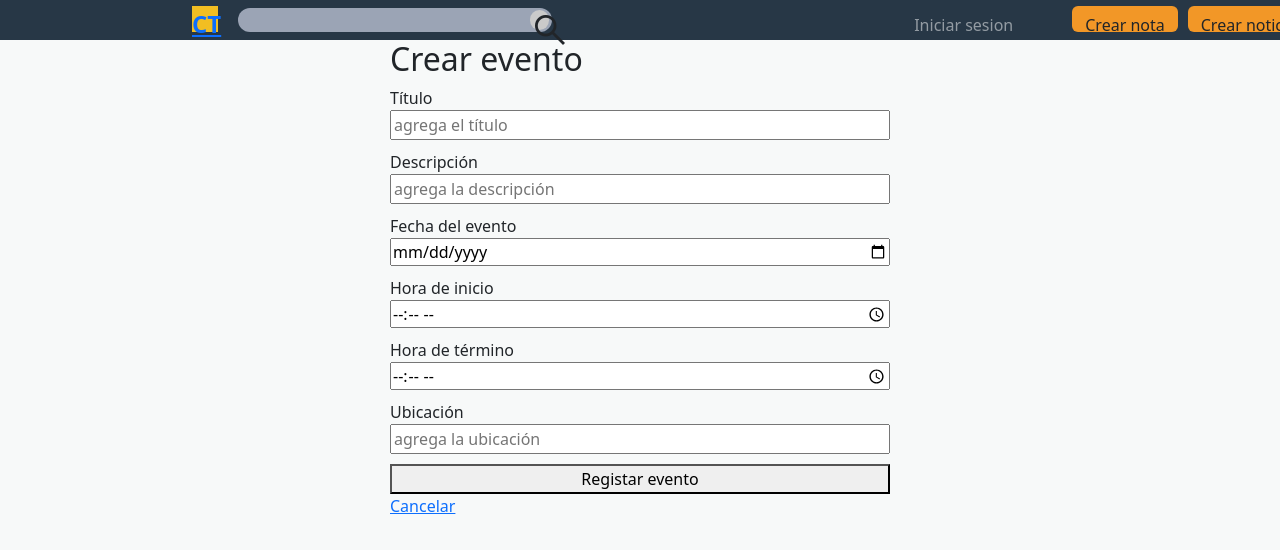
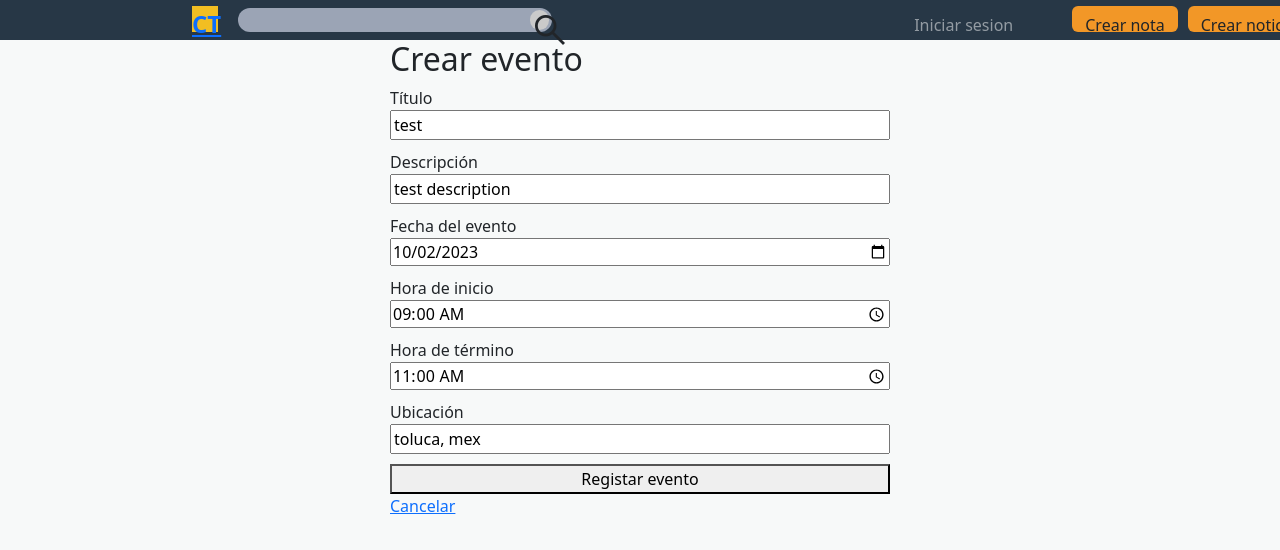
Before and after one commit to Rene-Mayhrem/COMTOL_frontend, a React (Create React App) app: page /create-event in a window 1280 px wide. Shown: the top 550 px of the page. Built offline with nearby package versions, Linux system fonts and the light colour scheme; no server answers.

Commit message:
Adding post function

```diff
--- a/src/pages/event/create/CreateEvent.jsx
+++ b/src/pages/event/create/CreateEvent.jsx
@@ -1,36 +1,134 @@
-import React from 'react'
-import { Link } from 'react-router-dom'
-import './CreateEvent.css'
+import React, { useState } from "react";
+import { Link, useNavigate } from "react-router-dom";
+import "./CreateEvent.css";
+import axios from "axios";
 
 const CreateEvent = () => {
+  //? change to another component
+  let navigate = useNavigate();
+
+  //? Create an empty event
+  const [event, setEvent] = useState({
+    title: "test",
+    description: "test description",
+    created_at: "2023-10-02",
+    date_event: "2023-10-02",
+    start_time: "09:00",
+    end_time: "11:00",
+    location: "toluca, mex",
+  });
+
+  //? deconstruct event object
+  const {
+    title,
+    description,
+    date_event,
+    created_at,
+    created_by,
+    start_time,
+    end_time,
+    location,
+  } = event;
+
+  //? Set new values from the form to the Event object in JSON format
+  const onInputChange = (e) => {
+    setEvent({ ...event, [e.target.name]: e.target_value });
+  };
+
+  const onSubmit = async (e) => {
+    e.preventDefault();
+    console.log(event);
+    await axios.post("http://localhost:8080/events", event);
+    navigate("/");
+  };
+
   return (
-    <div className='form-create-event'>
-      <form>
+    <div className="form-create-event">
+      <form
+        onSubmit={(e) => {
+          onSubmit(e);
+        }}
+      >
         <h2>Crear evento</h2>
         <label htmlFor="title">Título</label>
-        <input type="text" className='form-create' placeholder='agrega el título' name='title'/>
+        <input
+          type="text"
+          className="form-create"
+          placeholder="agrega el título"
+          name="title"
+          onChange={(e) => {
+            onInputChange(e);
+          }}
+          value={title}
+        />
 
         <label htmlFor="description">Descripción</label>
-        <input type="description" className='form-create' placeholder='agrega la descripción' name='description'/>
+        <input
+          type="description"
+          className="form-create"
+          placeholder="agrega la descripción"
+          name="description"
+          onChange={(e) => {
+            onInputChange(e);
+          }}
+          value={description}
+        />
 
         <label htmlFor="date_event">Fecha del evento</label>
-        <input type="date" className='form-create' name='date_event'/>
+        <input
+          type="date"
+          className="form-create"
+          name="date_event"
+          onChange={(e) => {
+            onInputChange(e);
+          }}
+          value={date_event}
+        />
 
         <label htmlFor="start_time">Hora de inicio</label>
-        <input type="time" className='form-create' name='start_time'/>
+        <input
+          type="time"
+          className="form-create"
+          name="start_time"
+          onChange={(e) => {
+            onInputChange(e);
+          }}
+          value={start_time}
+        />
 
         <label htmlFor="end_time">Hora de término</label>
-        <input type="time" className='form-create' name='end_time'/>
+        <input
+          type="time"
+          className="form-create"
+          name="end_time"
+          onChange={(e) => {
+            onInputChange(e);
+          }}
+          value={end_time}
+        />
 
         <label htmlFor="location">Ubicación</label>
-        <input type="location" className='form-create' placeholder='agrega la ubicación' name='location'/>
+        <input
+          type="location"
+          className="form-create"
+          placeholder="agrega la ubicación"
+          name="location"
+          onChange={(e) => {
+            onInputChange(e);
+          }}
+          value={location}
+        />
 
-        <button type="submit" className="btn-form-create-event">Registar evento</button>
+        <button type="submit" className="btn-form-create-event">
+          Registar evento
+        </button>
 
-        <Link className="btn-cancel-form-create-event" to="/">Cancelar</Link>
+        <Link className="btn-cancel-form-create-event" to="/">
+          Cancelar
+        </Link>
       </form>
     </div>
-  )
-}
+  );
+};
 
-export default CreateEvent
+export default CreateEvent;
```
